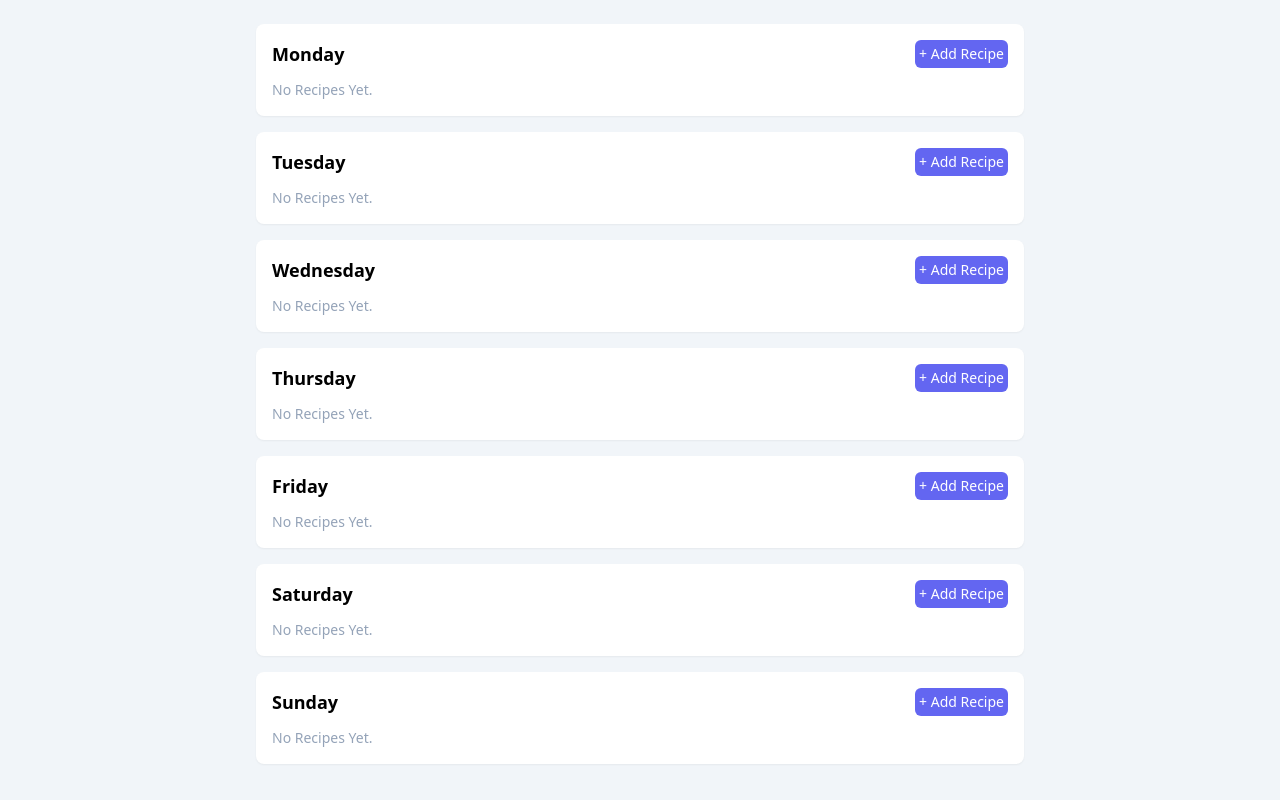
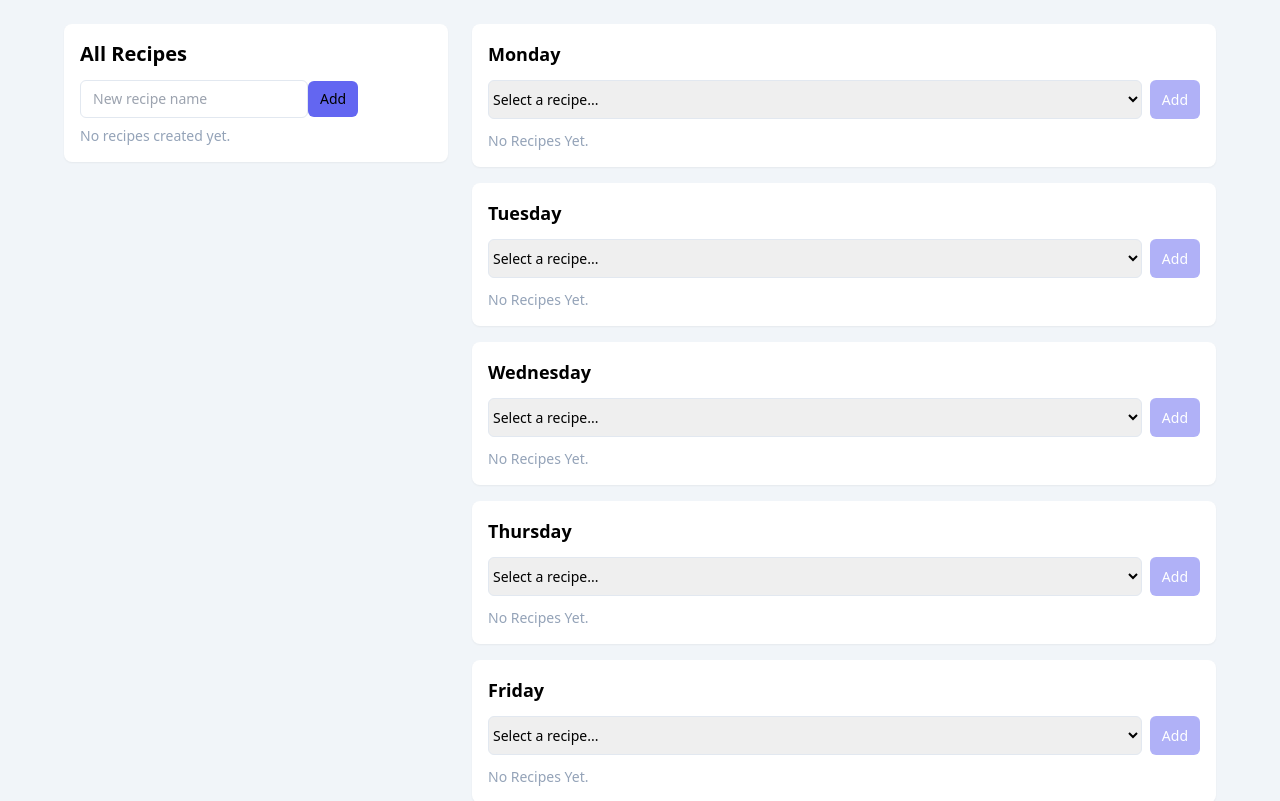
Before and after one commit to ATekyWolff/Meal-Planner, a React (Vite) app: page / in a window 1280 px wide. Shown: the top 801 px of the page. Built offline with nearby package versions, Linux system fonts and the light colour scheme.

Commit message:
Recipe Create Added

```diff
--- a/src/App.tsx
+++ b/src/App.tsx
@@ -1,10 +1,14 @@
 import { useState } from 'react';
-import { DAYS, type DayName, type WeekPlan } from './features/weekly-planner/types';
+import { DAYS, type DayName, type Recipe, type WeekPlan } from './features/weekly-planner/types';
 import DayCard from './features/weekly-planner/components/DayCard';
+import RecipeCreator from './features/weekly-planner/components/RecipeCreator';
 
 const createId = () => Math.random().toString(36).slice(2);
 
 export default function App() {
+  // global list for recipes
+  const [recipes, setRecipes] = useState<Recipe[]>([]);
+
   // state fro the week's' recipes
   const [week, setWeek] = useState<WeekPlan>(() => {
     // empty object with all 7 days initialized as empty arrays
@@ -20,15 +24,19 @@ export default function App() {
     return empty;
   });
 
-  // dummy recipe button for now
-  const handleAddRecipe = (day: DayName, recipeName: string) => {
+  const handleCreateRecipe = (name: string) => {
+    const newRecipe = { id: createId(), name };
+    setRecipes((prev) => [...prev, newRecipe]);
+  };
+
+  const handleAssignRecipe = (day: DayName, recipe: Recipe) => {
     setWeek((prev) => ({
       ...prev,
-      [day]: [...prev[day], { id: createId(), name: recipeName }]
+      [day]: [...prev[day], recipe]
     }));
   }
 
-  const handleRemoveRecipe = (day: DayName, recipeId: string) => {
+  const handleRemoveRecipeFromDay = (day: DayName, recipeId: string) => {
     setWeek((prev) => ({
       ...prev,
       [day]: prev[day].filter((r) => r.id !== recipeId)
@@ -36,17 +44,44 @@ export default function App() {
   }
 
   return (
-    <div className='min-h-screen bg-slate-100 p-6'>
-      <div className='max-w-3xl mx-auto space-y-4'>
+    <div className="min-h-screen bg-slate-100 p-6">
+      <div className="max-w-6xl mx-auto flex gap-6">
+
+        {/* left: all recipes */}
+        <section className="w-1/3 bg-white rounded-lg shadow-sm p-4 h-fit">
+          <h2 className="text-xl font-semibold mb-3">All Recipes</h2>
+          <RecipeCreator onCreate={handleCreateRecipe} />
+          {recipes.length === 0 ? (
+            <p className="text-sm text-slate-400 mt-2">
+              No recipes created yet.
+            </p>
+          ) : (
+            <ul className="mt-3 space-y-2 text-sm">
+              {recipes.map((r) => (
+                <li
+                  key={r.id}
+                  className="border border-slate-200 rounded-md px-3 py-2"
+                >
+                  {r.name}
+                </li>
+              ))}
+            </ul>
+          )}
+        </section>
+
+        {/* center-fill week*/}
+        <section className="flex-1 space-y-4">
           {DAYS.map((day) => (
             <DayCard
               key={day}
               day={day}
               recipes={week[day]}
-            onAddRecipe={handleAddRecipe}
-            onRemoveRecipe={handleRemoveRecipe}
+              onAssignRecipe={handleAssignRecipe}
+              onRemoveRecipe={handleRemoveRecipeFromDay}
+              allRecipes={recipes}
             />
           ))}
+        </section>
       </div>
     </div>
   );
--- a/src/features/weekly-planner/components/DayCard.tsx
+++ b/src/features/weekly-planner/components/DayCard.tsx
@@ -4,50 +4,54 @@ import { type DayName, type Recipe } from '../types';
 interface DayCardProps {
     day: DayName;
     recipes: Recipe[];
-    onAddRecipe: (day: DayName, recipeName: string) => void;
+    allRecipes: Recipe[];
+    onAssignRecipe: (day: DayName, recipe: Recipe) => void;
     onRemoveRecipe: (day: DayName, recipeId: string) => void;
 }
 
-const DayCard: React.FC<DayCardProps> = ({ day, recipes, onAddRecipe, onRemoveRecipe }) => {
-    const [isAdding, setIsAdding] = useState(false);
-    const [newRecipeName, setNewRecipeName] = useState("");
+const DayCard: React.FC<DayCardProps> = ({
+    day,
+    recipes,
+    allRecipes,
+    onAssignRecipe,
+    onRemoveRecipe
+}) => {
+    const [selected, setSelected] = useState("");
 
-    const handleSubmit = (e: React.FormEvent) => {
-        e.preventDefault();
-        if (!newRecipeName.trim()) return;
-        onAddRecipe(day, newRecipeName.trim());
-        setNewRecipeName("");
-        setIsAdding(false);
-    }
+    const handleAssign = () => {
+        const recipe = allRecipes.find((r) => r.id === selected);
+        if (!recipe) return;
+        onAssignRecipe(day, recipe);
+        setSelected("");
+    };
 
     return (
         <section className='bg-white rounded-lg shadow-sm p-4'>
             <div className='flex items-center justify-between mb-3'>
                 <h2 className='text-lg font-semibold'>{day}</h2>
+            </div>
+
+            <div className='flex gap-2 mb-3'>
+                <select
+                    value={selected}
+                    onChange={(e) => setSelected(e.target.value)}
+                    className='flex-1 rounded-md border border-slate-200 pxp-3 py-2 text-sm'
+                >
+                    <option value="">Select a recipe...</option>
+                    {allRecipes.map((r) => (
+                        <option key={r.id} value={r.id}>
+                            {r.name}
+                        </option>
+                    ))}
+                </select>
                 <button
-                    className='text-sm px-1 py-1 rounded-md bg-indigo-500 text-white hover:bg-indigo-600'
-                    onClick={() => setIsAdding((prev) => !prev)}
+                    onClick={handleAssign}
+                    disabled={!selected}
+                    className='text-sm px-3 py-2 rounded-md bg-indigo-500 text-white hover:bg-indigo-600 disabled:opacity-50'
                 >
-                    + Add Recipe
+                    Add
                 </button>
             </div>
-
-        {isAdding && (
-            <form onSubmit={handleSubmit} className=''>
-                <input
-                    type="text"
-                    value={newRecipeName}
-                    onChange={(e) => setNewRecipeName(e.target.value)}
-                    placeholder='Recipe Name'
-                    className='flex-1 rounded-md border border-slate-200 px-3 py-2 text-sm focus:ring-2 focus:ring-indigo-500' />
-                <button
-                    type='submit'
-                    className='text-sm px-3 py-2 rounded-md bg-slate-900 text-white'
-                >
-                    Save
-                </button>
-            </form>
-        )}
 
             {recipes.length === 0  ? (
                 <p className='text-sm text-slate-400'>No Recipes Yet.</p>
--- /dev/null
+++ b/src/features/weekly-planner/components/RecipeCreator.tsx
@@ -0,0 +1,36 @@
+import { useState } from 'react';
+
+interface RecipeCreatorProps {
+    onCreate: (name: string) => void;
+}
+
+const RecipeCreator: React.FC<RecipeCreatorProps> = ({ onCreate }) => {
+    const [name, setName] = useState("");
+
+    const handleSubmit = (e: React.FormEvent) => {
+        e.preventDefault();
+        if (!name.trim()) return;
+        onCreate(name.trim());
+        setName("");
+    };
+
+    return (
+     <form onSubmit={(handleSubmit)} className=''>
+        <input
+            type="text"
+            value={name}
+            onChange={(e) => setName(e.target.value)}
+            placeholder='New recipe name'
+            className='flex-1 rounded-md border border-slate-200 px-3 py-2 text-sm focus:outline-none focus:ring-2 focus:ring-indigo-500'
+        />
+        <button
+            type='submit'
+            className='text-sm px-3 py-2 rounded-md bg-indigo-500 text0white hover:bg-indigo-600'
+        >
+            Add
+        </button>
+     </form>
+    );
+};
+
+export default RecipeCreator;
```
Lines whose indentation alone changed are shown as unchanged.
